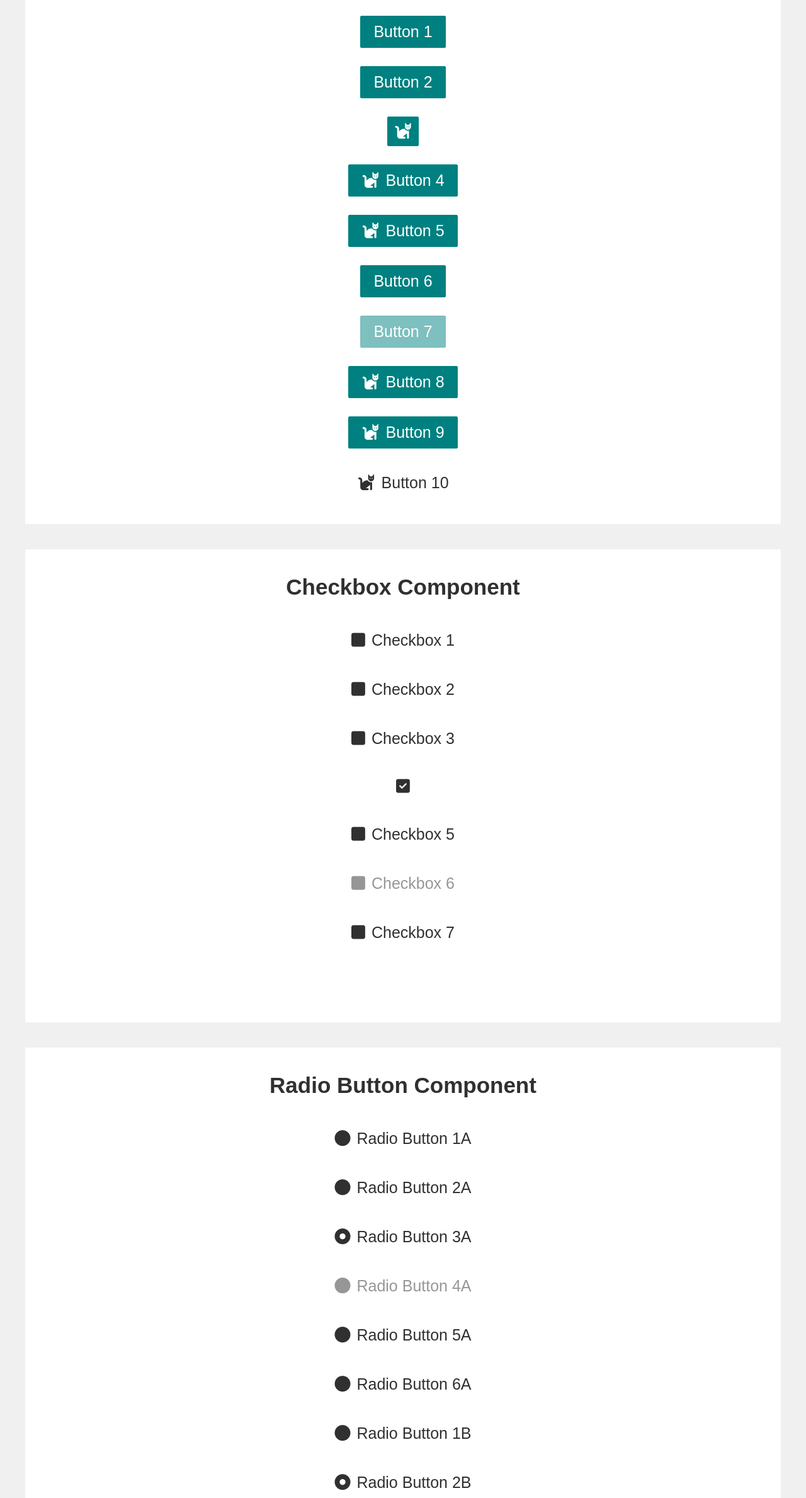
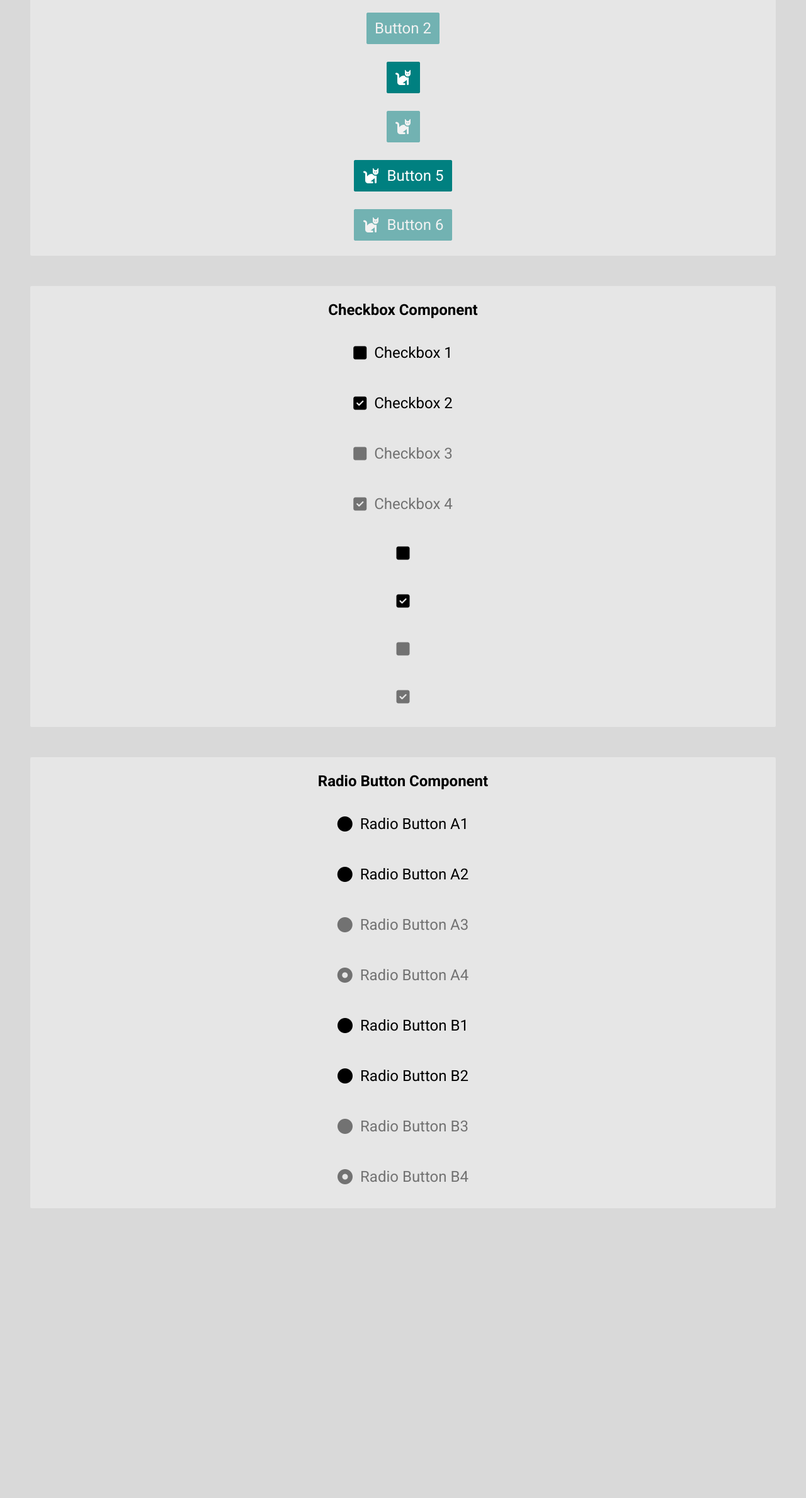
Before and after one commit to temelm/sandbox, a website built with Vite: page index.html in a window 1280 px wide. Shown: the part 422-2800 px from the top of the page at 63% size. After the commit the page ends 2388 px from the top, so only its background shows below. Built offline with nearby package versions, Linux system fonts and the light colour scheme.

Commit message:
Refactor and test button, checkbox, and radio button components

```diff
--- a/index.html
+++ b/index.html
@@ -20,5 +20,9 @@
     ></script>
     <script type="module" src="./src/index.js" defer></script>
   </head>
-  <body></body>
+  <body>
+    <button id="toggle-color-scheme">
+      <i class="fas fa-adjust"></i>
+    </button>
+  </body>
 </html>
--- a/src/base.css
+++ b/src/base.css
@@ -1,22 +1,18 @@
 :root {
-  --alpha: 0.15;
+  --border: var(--border-width) solid var(--color-border);
   --border-radius: 2px;
   --border-width: 1px;
-  --color-button-background: var(--color-primary);
-  --color-button-border: var(--color-primary);
-  --color-button-text: var(--color-light-text);
-  --color-dark-text: rgb(var(--color-dark-text-rgb));
-  --color-dark-text-rgb: 48, 48, 48;
-  --color-light-text: rgb(var(--color-light-text-rgb));
-  --color-light-text-rgb: 255, 255, 255;
-  --color-primary: rgb(var(--color-primary-rgb));
-  --color-primary-rgb: 0, 128, 128;
-  --color-secondary: rgb(var(--color-secondary-rgb));
-  --color-secondary-rgb: 252, 228, 65;
-  --font-family: sans-serif;
-  --space-md: 1rem;
-  --space-sm: 0.5rem;
-  --transition-duration:0.25s;
+
+  --color-clickable-input-hover-background: rgba(var(--color-text-rgb), 0.1);
+  --color-primary: hsl(180, 100%, 25%); /* teal */
+  --color-primary-shade: hsl(180, 100%, 20%);
+  --color-primary-tint: hsl(180, 100%, 30%);
+
+  --font-family: "Roboto", sans-serif;
+  --space-lg: calc(var(--space-md) * 1.5); /* 24px */
+  --space-md: 1rem; /* 16px */
+  --space-sm: calc(var(--space-md) * 0.5); /* 8px */
+  --transition-duration: 0.25s;
   --transition-timing-function: ease-in-out;
 
   background-color: var(--color-background-primary);
@@ -24,26 +20,26 @@
   text-rendering: optimizeLegibility;
 }
 
-@media (prefers-color-scheme: light) {
-  :root {
-    --color-background-primary: rgb(240, 240, 240);
-    --color-background-secondary: rgb(255, 255, 255);
-    --color-clickable-hover-background: rgba(var(--color-dark-text-rgb), var(--alpha));
-    --color-text: var(--color-dark-text);
+:root[data-color-scheme="light"] {
+  --color-background-primary: hsl(0, 0%, 85%);
+  --color-background-secondary: hsl(0, 0%, 90%);
+  --color-border: hsl(0, 0%, 70%);
+  --color-button-hover-background: var(--color-primary-shade);
+  --color-text: black;
+  --color-text-rgb: 0, 0, 0;
 
-    color-scheme: light;
-  }
+  color-scheme: light;
 }
 
-@media (prefers-color-scheme: dark) {
-  :root {
-    --color-background-primary: rgb(48, 48, 48);
-    --color-background-secondary: rgb(64, 64, 64);
-    --color-clickable-hover-background: rgba(var(--color-light-text-rgb), var(--alpha));
-    --color-text: var(--color-light-text);
+:root[data-color-scheme="dark"] {
+  --color-background-primary: hsl(0, 0%, 15%);
+  --color-background-secondary: hsl(0, 0%, 20%);
+  --color-border: hsl(0, 0%, 35%);
+  --color-button-hover-background: var(--color-primary-tint);
+  --color-text: white;
+  --color-text-rgb: 255, 255, 255;
 
-    color-scheme: dark;
-  }
+  color-scheme: dark;
 }
 
 * {
@@ -52,3 +48,15 @@
   margin: 0;
   padding: 0;
 }
+
+/*
+:root[data-color-scheme="light"] {
+  --color-clickable-hover-background: rgba(var(--color-dark-text-rgb), 0.1);
+  --primary-button-hover-lightness: 20%;
+}
+
+:root[data-color-scheme="dark"] {
+  --color-clickable-hover-background: rgba(var(--color-light-text-rgb), 0.1);
+  --primary-button-hover-lightness: 30%;
+}
+*/
--- a/src/components/button.css
+++ b/src/components/button.css
@@ -1,14 +1,15 @@
 .button {
   align-items: center;
-  background-color: var(--color-button-background);
-  border: var(--border-width) solid var(--color-button-border);
+  background-color: var(--color-primary);
+  border: var(--border-width) solid var(--color-primary);
   border-radius: var(--border-radius);
-  color: var(--color-button-text);
+  color: white;
   cursor: pointer;
   display: inline-flex;
-  padding: var(--space-sm) var(--space-md);
+  line-height: 1;
+  padding: var(--space-sm);
   transition-duration: var(--transition-duration);
-  transition-property: filter;
+  transition-property: background-color, border-color;
   transition-timing-function: var(--transition-timing-function);
 }
 
@@ -18,21 +19,8 @@
 }
 
 .button:not(:disabled):hover {
-  filter: brightness(calc(1 + var(--alpha)));
-}
-
-.button.icon-button {
-  padding: var(--space-sm);
-}
-
-.button.light-button {
-  background-color: var(--color-light-text);
-  border-color: var(--color-light-text);
-  color: var(--color-dark-text);
-}
-
-.button.light-button:not(:disabled):hover {
-  filter: brightness(calc(1 - var(--alpha)));
+  background-color: var(--color-button-hover-background);
+  border-color: var(--color-button-hover-background);
 }
 
 .button:has(i) span {
--- a/src/components/button.js
+++ b/src/components/button.js
@@ -24,10 +24,10 @@ export function createButton (options = {}) {
 
   const domButton = document.createElement('button');
   domButton.classList.add('button');
-  if (!isNonEmptyString(label)) {
-    domButton.classList.add('icon-button');
-  }
-  if (variant === 'light') {
+  // if (!isNonEmptyString(label)) {
+  //   domButton.classList.add('icon-button');
+  // }
+  if (variant === 'secondary') {
     domButton.classList.add(`${variant}-button`);
   }
   if (isNonEmptyString(id)) {
--- a/src/components/checkbox.css
+++ b/src/components/checkbox.css
@@ -1,31 +1,3 @@
-.checkbox-label {
-  align-items: center;
-  border-radius: var(--border-radius);
-  cursor: pointer;
-  display: inline-flex;
-  padding: var(--space-sm);
-  transition-duration: var(--transition-duration);
-  transition-property: background-color;
-  transition-timing-function: var(--transition-timing-function);
-}
-
-.checkbox-label:has(.checkbox:disabled) {
-  cursor: not-allowed;
-  opacity: 0.5;
-}
-
-.checkbox-label:not(:has(.checkbox:disabled)):hover {
-  background-color: var(--color-clickable-hover-background);
-}
-
-.checkbox-label.light-checkbox {
-  color: var(--color-light-text);
-}
-
-.checkbox-label.light-checkbox:not(:has(.checkbox:disabled)):hover {
-  background-color: rgba(var(--color-light-text-rgb), var(--alpha));
-}
-
 .checkbox {
   display: none;
 }
@@ -38,6 +10,26 @@
   display: none;
 }
 
+.checkbox-label {
+  align-items: center;
+  border-radius: var(--border-radius);
+  cursor: pointer;
+  display: inline-flex;
+  padding: var(--space-sm);
+  transition-duration: var(--transition-duration);
+  transition-property: background-color;
+  transition-timing-function: var(--transition-timing-function)
+}
+
+.checkbox-label:has(.checkbox:disabled) {
+  cursor: not-allowed;
+  opacity: 0.5;
+}
+
+.checkbox-label:not(:has(.checkbox:disabled)):hover {
+  background-color: var(--color-clickable-input-hover-background);
+}
+
 .checkbox-label span {
   margin-left: var(--space-sm);
 }
--- a/src/components/checkbox.js
+++ b/src/components/checkbox.js
@@ -9,7 +9,7 @@ import { createIcon } from './icon.js';
  */
 export function createCheckbox (options = {}) {
   const {
-    label, tooltip, variant, id, checked, disabled, onChange, returnAsString
+    label, tooltip, id, checked, disabled, onChange, returnAsString
   } = options;
 
   if (!isNonEmptyString(label) && !isNonEmptyString(tooltip)) {
@@ -37,9 +37,6 @@ export function createCheckbox (options = {}) {
 
   const domLabel = document.createElement('label');
   domLabel.classList.add('checkbox-label');
-  if (variant === 'light') {
-    domLabel.classList.add(`${variant}-checkbox`);
-  }
   if (isNonEmptyString(tooltip)) {
     domLabel.title = tooltip;
   }
--- a/src/index.css
+++ b/src/index.css
@@ -1,18 +1,29 @@
 @import url("./base.css");
 
+:root {
+  --px: 24px;
+}
+
 * {
-  font-size: 1.25rem;
+  font-size: var(--px);
 }
 
 section {
   background-color: var(--color-background-secondary);
-  border-radius: 2px;
-  margin: 2rem;
-  padding: 2rem;
+  border-radius: var(--border-radius);
+  margin: calc(var(--px) * 2);
+  padding: var(--px);
   text-align: center;
 }
 
-h1 {
-  font-size: 1.75rem;
-  margin-bottom: 2rem;
+#toggle-color-scheme {
+  background-color: transparent;
+  border: none;
+  cursor: pointer;
+  display: flex;
+  font-size: var(--px);
+  padding: 0;
+  position: fixed;
+  right: calc(var(--px) / 2);
+  top: calc(var(--px) / 2);
 }
--- a/src/index.js
+++ b/src/index.js
@@ -4,135 +4,107 @@ import { createButton } from './components/button.js';
 import { createCheckbox } from './components/checkbox.js';
 import { createRadioButton } from './components/radio-button.js';
 
+/* -------------------------------------------------------------------------- */
+
+document.documentElement.dataset.colorScheme = 'light';
+
+function getColorScheme () {
+  return document.documentElement.dataset.colorScheme;
+}
+
+function toggleColorScheme () {
+  document.documentElement.dataset.colorScheme
+    = (getColorScheme() === 'light') ? 'dark' : 'light';
+}
+
+document.getElementById('toggle-color-scheme')
+  .addEventListener('click', toggleColorScheme);
+
+/* -------------------------------------------------------------------------- */
+
 const domMain = document.createElement('main');
 document.body.appendChild(domMain);
+
+function insertLineBreak (domParent, count = 2) {
+  for (let i = 0; i < count; i++) {
+    domParent.appendChild(document.createElement('br'));
+  }
+}
+
+function createSection (heading) {
+  const domH1 = document.createElement('h1');
+  domH1.textContent = heading;
+  const domSection = document.createElement('section');
+  domSection.appendChild(domH1);
+  insertLineBreak(domSection, 1);
+  domMain.appendChild(domSection);
+  return domSection;
+}
+
+/* -------------------------------------------------------------------------- */
 
 const domIconComponent = createSection('Icon Component');
 domIconComponent.appendChild(createIcon('fas fa-cat'));
 insertLineBreak(domIconComponent);
 domIconComponent.innerHTML += createIcon('fas fa-cat', true);
 
+/* -------------------------------------------------------------------------- */
+
+const buttonData = [
+  { label: 'Button 1' },                                       // With label
+  { label: 'Button 2', disabled: true },                       // With label + disabled
+  { icon: 'fas fa-cat', tooltip: 'Button 3' },                 // With icon
+  { icon: 'fas fa-cat', tooltip: 'Button 4', disabled: true }, // With icon + disabled
+  { label: 'Button 5', icon: 'fas fa-cat' },                   // With label + icon
+  { label: 'Button 6', icon: 'fas fa-cat', disabled: true },   // With label + icon + disabled
+];
 const domButtonComponent = createSection('Button Component');
-domButtonComponent.appendChild(createButton({ label: 'Button 1' }));
-insertLineBreak(domButtonComponent);
-domButtonComponent.innerHTML += createButton({
-  label: 'Button 2', returnAsString: true
-});
-insertLineBreak(domButtonComponent);
-domButtonComponent.appendChild(createButton({
-  icon: 'fas fa-cat', tooltip: 'Button 3'
-}));
-insertLineBreak(domButtonComponent);
-domButtonComponent.appendChild(createButton({
-  label: 'Button 4', icon: 'fas fa-cat'
-}));
-insertLineBreak(domButtonComponent);
-domButtonComponent.appendChild(createButton({
-  label: 'Button 5', icon: 'fas fa-cat', tooltip: 'Button 5'
-}));
-insertLineBreak(domButtonComponent);
-domButtonComponent.appendChild(createButton({
-  label: 'Button 6', id: 'button-6'
-}));
-insertLineBreak(domButtonComponent);
-domButtonComponent.appendChild(createButton({
-  label: 'Button 7', disabled: true
-}));
-insertLineBreak(domButtonComponent);
-domButtonComponent.appendChild(createButton({
-  label: 'Button 8', icon: 'fas fa-cat', tooltip: 'Button 8', id: 'button-8',
-  onClick: () => alert('Button 8')
-}));
-insertLineBreak(domButtonComponent);
-domButtonComponent.appendChild(createButton({
-  label: 'Button 9', icon: 'fas fa-cat', tooltip: 'Button 9',
-  variant: 'primary', id: 'button-9', onClick: () => alert('Button 9')
-}));
-insertLineBreak(domButtonComponent);
-domButtonComponent.appendChild(createButton({
-  label: 'Button 10', icon: 'fas fa-cat', tooltip: 'Button 10',
-  variant: 'light', id: 'button-10', onClick: () => alert('Button 10')
-}));
+for (let i = 0; i < buttonData.length; i++) {
+  domButtonComponent.appendChild(createButton(buttonData[i]));
+  if (i < buttonData.length - 1) {
+    insertLineBreak(domButtonComponent);
+  }
 
-const domCheckboxComponent = createSection('Checkbox Component');
-domCheckboxComponent.appendChild(createCheckbox({ label: 'Checkbox 1' }));
-insertLineBreak(domCheckboxComponent);
-domCheckboxComponent.innerHTML += createCheckbox({
-  label: 'Checkbox 2', returnAsString: true
-});
-insertLineBreak(domCheckboxComponent);
-domCheckboxComponent.appendChild(createCheckbox({
-  label: 'Checkbox 3', tooltip: 'Checkbox 3'
-}));
-insertLineBreak(domCheckboxComponent);
-domCheckboxComponent.appendChild(createCheckbox({
-  tooltip: 'Checkbox 4', checked: true
-}));
-insertLineBreak(domCheckboxComponent);
-domCheckboxComponent.appendChild(createCheckbox({
-  label: 'Checkbox 5', id: 'checkbox-5'
-}));
-insertLineBreak(domCheckboxComponent);
-domCheckboxComponent.appendChild(createCheckbox({
-  label: 'Checkbox 6', disabled: true
-}));
-insertLineBreak(domCheckboxComponent);
-domCheckboxComponent.appendChild(createCheckbox({
-  label: 'Checkbox 7', id: 'checkbox-7', onChange: () => alert('Checkbox 7')
-}));
-insertLineBreak(domCheckboxComponent);
-domCheckboxComponent.appendChild(createCheckbox({
-  label: 'Checkbox 8', tooltip: 'Checkbox 8', variant: 'light'
-}));
-
-const domRadioButtonComponent = createSection('Radio Button Component');
-domRadioButtonComponent.appendChild(createRadioButton({
-  label: 'Radio Button 1A', group: 'group-a'
-}));
-insertLineBreak(domRadioButtonComponent);
-domRadioButtonComponent.innerHTML += createRadioButton({
-  label: 'Radio Button 2A', group: 'group-a', returnAsString: true
-});
-insertLineBreak(domRadioButtonComponent);
-domRadioButtonComponent.appendChild(createRadioButton({
-  label: 'Radio Button 3A', group: 'group-a', checked: true
-}));
-insertLineBreak(domRadioButtonComponent);
-domRadioButtonComponent.appendChild(createRadioButton({
-  label: 'Radio Button 4A', group: 'group-a', disabled: true
-}));
-insertLineBreak(domRadioButtonComponent);
-domRadioButtonComponent.appendChild(createRadioButton({
-  label: 'Radio Button 5A', group: 'group-a', id: 'radio-button-5a'
-}));
-insertLineBreak(domRadioButtonComponent);
-domRadioButtonComponent.appendChild(createRadioButton({
-  label: 'Radio Button 6A', group: 'group-a',
-  onChange: () => alert('Radio Button 6A')
-}));
-insertLineBreak(domRadioButtonComponent);
-domRadioButtonComponent.appendChild(createRadioButton({
-  label: 'Radio Button 1B', group: 'group-b'
-}));
-insertLineBreak(domRadioButtonComponent);
-domRadioButtonComponent.appendChild(createRadioButton({
-  label: 'Radio Button 2B', group: 'group-b', checked: true
-}));
+}
 
 /* -------------------------------------------------------------------------- */
 
-function createSection (heading) {
-  const domH1 = document.createElement('h1');
-  domH1.textContent = heading;
-  const domSection = document.createElement('section');
-  domSection.appendChild(domH1);
-  domMain.appendChild(domSection);
-  return domSection;
+const checkboxData = [
+  { label: 'Checkbox 1' },                                // With label
+  { label: 'Checkbox 2', checked: true },                 // With label + checked
+  { label: 'Checkbox 3', disabled: true },                // With label + disabled
+  { label: 'Checkbox 4', checked: true, disabled: true }, // With label + checked + disabled
+  { tooltip: 'Checkbox 1' },                                // Without label
+  { tooltip: 'Checkbox 2', checked: true },                 // Without label + checked
+  { tooltip: 'Checkbox 3', disabled: true },                // Without label + disabled
+  { tooltip: 'Checkbox 4', checked: true, disabled: true }, // Without label + checked + disabled
+
+];
+const domCheckboxComponent = createSection('Checkbox Component');
+for (let i = 0; i < checkboxData.length; i++) {
+  domCheckboxComponent.appendChild(createCheckbox(checkboxData[i]));
+  if (i < checkboxData.length - 1) {
+    insertLineBreak(domCheckboxComponent);
+  }
 }
 
-function insertLineBreak (domParent) {
-  const domBr1 = document.createElement('br');
-  const domBr2 = document.createElement('br');
-  domParent.appendChild(domBr1);
-  domParent.appendChild(domBr2);
+/* -------------------------------------------------------------------------- */
+
+const radioButtonData = [
+  { label: 'Radio Button A1', group: 'group-a' },
+  { label: 'Radio Button A2', group: 'group-a' },
+  { label: 'Radio Button A3', group: 'group-a', disabled: true },                // With disabled
+  { label: 'Radio Button A4', group: 'group-a', checked: true, disabled: true }, // With checked + disabled
+  { label: 'Radio Button B1', group: 'group-b' },
+  { label: 'Radio Button B2', group: 'group-b' },
+  { label: 'Radio Button B3', group: 'group-b', disabled: true },                // With disabled
+  { label: 'Radio Button B4', group: 'group-b', checked: true, disabled: true }, // With checked + disabled
+
+];
+const domRadioButtonComponent = createSection('Radio Button Component');
+for (let i = 0; i < radioButtonData.length; i++) {
+  domRadioButtonComponent.appendChild(createRadioButton(radioButtonData[i]));
+  if (i < radioButtonData.length - 1) {
+    insertLineBreak(domRadioButtonComponent);
+  }
 }
```
Also changed, not shown: src/components/radio-button.css (+13 -13 lines).
